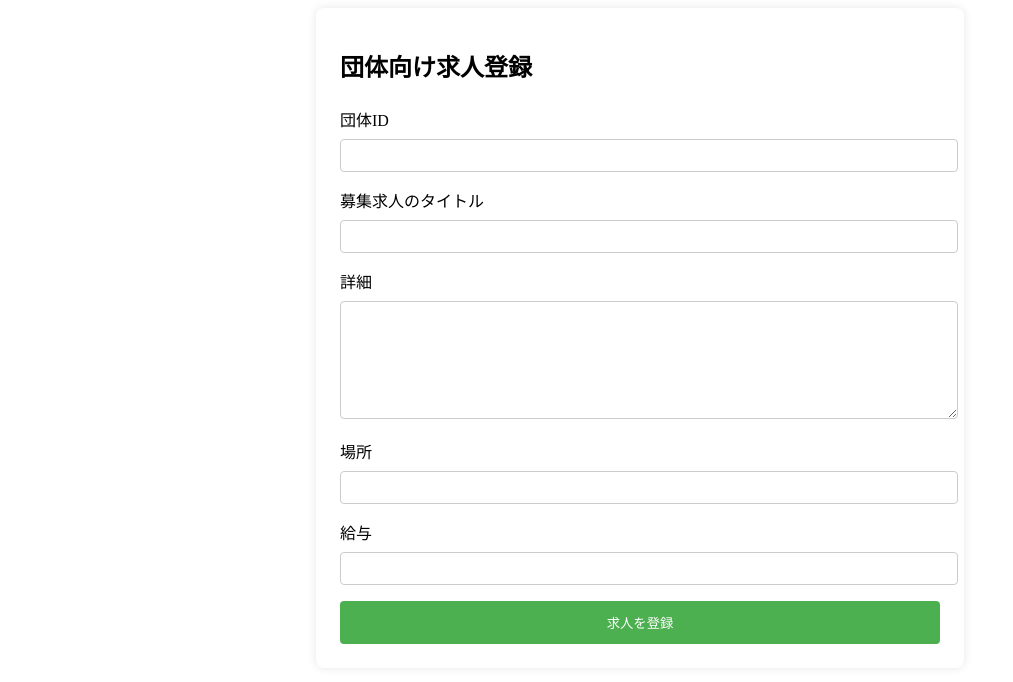
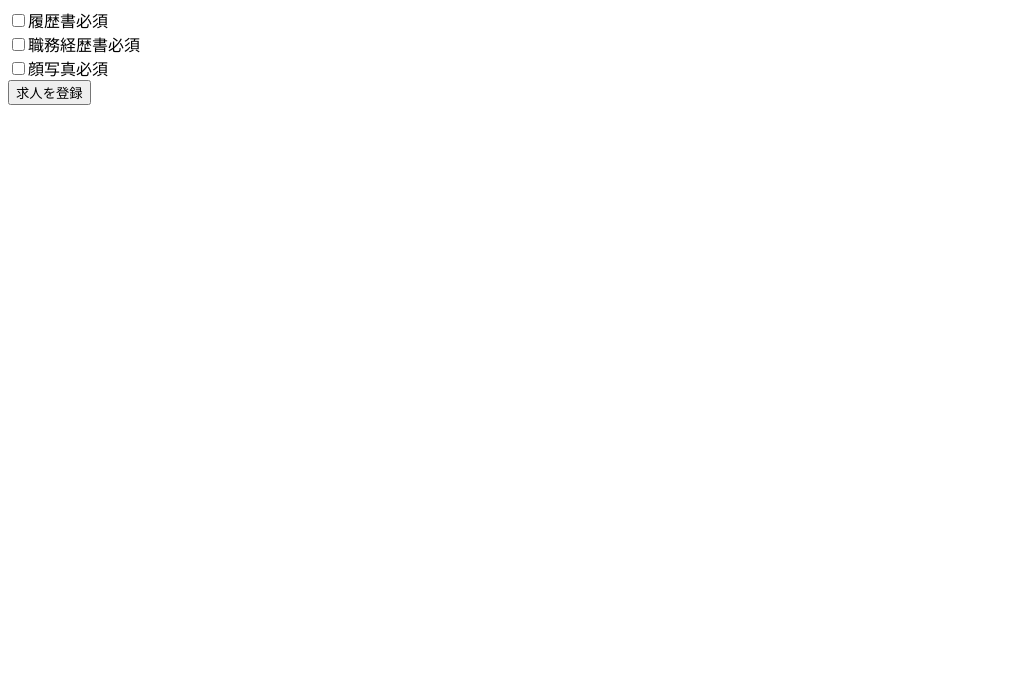
Before and after one commit to Yuka-Matsumoto/NENRIN, a Next.js app in the folder frontend/: page /jobs/register in a window 1280 px wide. Shown: the top 682 px of the page, without its empty margins (0-1013 px from the left). Built offline with nearby package versions, Linux system fonts and the light colour scheme.

Commit message:
🚧Creating an application form

```diff
--- a/frontend/lib/api.ts
+++ b/frontend/lib/api.ts
@@ -149,3 +149,25 @@ export const submitApplication = async (formData: FormData) => {
 
   return response.json();
 };
+
+// シニアプロフィールの情報を応募フォームに取得するAPI
+export const fetchSeniorProfileForApplication = async (userId: string) => {
+  const response = await fetch(`http://localhost:4000/api/senior-profile/${userId}`);
+  if (!response.ok) {
+    throw new Error("Failed to fetch senior profile");
+  }
+  return response.json();
+};
+
+
+// シニアが求人に応募するとき応募情報を送信するAPI
+export const submitSeniorApplication = async (data: FormData) => {
+  const response = await fetch(`http://localhost:4000/applications`, {
+    method: "POST",
+    body: data,
+  });
+  if (!response.ok) {
+    throw new Error("Failed to submit application");
+  }
+  return response.json();
+};
--- a/frontend/src/app/jobs/register/page.tsx
+++ b/frontend/src/app/jobs/register/page.tsx
@@ -1,4 +1,3 @@
-// frontend/src/app/jobs/register/page.tsx
 "use client";
 
 import { useState } from "react";
@@ -6,222 +5,62 @@ import { fetchJobPosting } from "../../../../lib/api";
 
 export default function JobPostingForm() {
   const [formData, setFormData] = useState({
-    union_profile_id: "", // union_profile_id を追加
-    title: "",
-    description: "",
-    location: "",
-    salary: "", // salary の型は string
-  });
-  const [status, setStatus] = useState<
-    "idle" | "loading" | "success" | "error"
-  >("idle");
-  const [message, setMessage] = useState("");
-
-  const handleChange = (
-    e: React.ChangeEvent<HTMLInputElement | HTMLTextAreaElement>
-  ) => {
-    const { name, value } = e.target;
-    setFormData((prev) => ({ ...prev, [name]: value }));
-  };
-
-  const handleSubmit = async (e: React.FormEvent) => {
-    e.preventDefault();
-    setStatus("loading");
-
-    try {
-      // API関数を呼び出して求人を登録
-      await fetchJobPosting(formData);
-      setStatus("success");
-      setMessage("求人が正常に登録されました");
-      setFormData({
     union_profile_id: "",
     title: "",
     description: "",
     location: "",
     salary: "",
+    requireResume: false,
+    requireWorkHistory: false,
+    requirePhoto: false,
   });
-    } catch (error) {
-      setStatus("error");
-      setMessage("エラーが発生しました。もう一度お試しください。");
-    }
+
+  const handleChange = (e) => {
+    const { name, value, type, checked } = e.target;
+    setFormData((prev) => ({
+      ...prev,
+      [name]: type === "checkbox" ? checked : value,
+    }));
+  };
+
+  const handleSubmit = async (e) => {
+    e.preventDefault();
+    await fetchJobPosting(formData);
+    alert("求人が正常に登録されました");
   };
 
   return (
-    <div
-      style={{
-        maxWidth: "600px",
-        margin: "0 auto",
-        padding: "24px",
-        backgroundColor: "white",
-        borderRadius: "8px",
-        boxShadow: "0 0 10px rgba(0, 0, 0, 0.1)",
-      }}
-    >
-      <h1
-        style={{ fontSize: "24px", fontWeight: "bold", marginBottom: "24px" }}
-      >
-        団体向け求人登録
-      </h1>
-      <form
-        onSubmit={handleSubmit}
-        style={{ display: "flex", flexDirection: "column", gap: "16px" }}
-      >
+    <form onSubmit={handleSubmit}>
+      {/* 既存のフィールド */}
       <div>
-          <label
-            htmlFor="union_profile_id"
-            style={{ display: "block", marginBottom: "8px" }}
-          >
-            団体ID
-          </label>
         <input
-            id="union_profile_id"
-            name="union_profile_id"
-            value={formData.union_profile_id}
+          type="checkbox"
+          name="requireResume"
+          checked={formData.requireResume}
           onChange={handleChange}
-            required
-            style={{
-              width: "100%",
-              padding: "8px",
-              borderRadius: "4px",
-              border: "1px solid #ccc",
-            }}
         />
+        <label>履歴書必須</label>
       </div>
       <div>
-          <label
-            htmlFor="title"
-            style={{ display: "block", marginBottom: "8px" }}
-          >
-            募集求人のタイトル
-          </label>
         <input
-            id="title"
-            name="title"
-            value={formData.title}
+          type="checkbox"
+          name="requireWorkHistory"
+          checked={formData.requireWorkHistory}
           onChange={handleChange}
-            required
-            style={{
-              width: "100%",
-              padding: "8px",
-              borderRadius: "4px",
-              border: "1px solid #ccc",
-            }}
         />
+        <label>職務経歴書必須</label>
       </div>
       <div>
-          <label
-            htmlFor="description"
-            style={{ display: "block", marginBottom: "8px" }}
-          >
-            詳細
-          </label>
-          <textarea
-            id="description"
-            name="description"
-            value={formData.description}
+        <input
+          type="checkbox"
+          name="requirePhoto"
+          checked={formData.requirePhoto}
           onChange={handleChange}
-            required
-            style={{
-              width: "100%",
-              padding: "8px",
-              borderRadius: "4px",
-              border: "1px solid #ccc",
-              minHeight: "100px",
-            }}
         />
+        <label>顔写真必須</label>
       </div>
-        <div>
-          <label
-            htmlFor="location"
-            style={{ display: "block", marginBottom: "8px" }}
-          >
-            場所
-          </label>
-          <input
-            id="location"
-            name="location"
-            value={formData.location}
-            onChange={handleChange}
-            required
-            style={{
-              width: "100%",
-              padding: "8px",
-              borderRadius: "4px",
-              border: "1px solid #ccc",
-            }}
-          />
-        </div>
-        <div>
-          <label
-            htmlFor="salary"
-            style={{ display: "block", marginBottom: "8px" }}
-          >
-            給与
-          </label>
-          <input
-            id="salary"
-            name="salary"
-            type="number" // salary を数値入力に変更
-            value={formData.salary}
-            onChange={handleChange}
-            required
-            style={{
-              width: "100%",
-              padding: "8px",
-              borderRadius: "4px",
-              border: "1px solid #ccc",
-            }}
-          />
-        </div>
-        <button
-          type="submit"
-          disabled={status === "loading"}
-          style={{
-            padding: "12px",
-            backgroundColor: "#4caf50",
-            color: "white",
-            borderRadius: "4px",
-            border: "none",
-            cursor: "pointer",
-          }}
-        >
-          {status === "loading" ? "送信中..." : "求人を登録"}
-        </button>
+
+      <button type="submit">求人を登録</button>
     </form>
-
-      {status === "success" && (
-        <div
-          style={{
-            marginTop: "16px",
-            padding: "12px",
-            backgroundColor: "#d4edda",
-            color: "#155724",
-            borderRadius: "4px",
-            display: "flex",
-            alignItems: "center",
-          }}
-        >
-          <strong>成功</strong>
-          <p>{message}</p>
-        </div>
-      )}
-
-      {status === "error" && (
-        <div
-          style={{
-            marginTop: "16px",
-            padding: "12px",
-            backgroundColor: "#f8d7da",
-            color: "#721c24",
-            borderRadius: "4px",
-            display: "flex",
-            alignItems: "center",
-          }}
-        >
-          <strong>エラー</strong>
-          <p>{message}</p>
-        </div>
-      )}
-    </div>
   );
 }
--- a/frontend/src/app/senior-applications/page.tsx
+++ b/frontend/src/app/senior-applications/page.tsx
@@ -1,12 +1,11 @@
 // src/app/senior-applications/[id]/page.tsx
 'use client';
 
-import { useRouter } from 'next/router';
+import { useParams } from 'next/navigation';
 import SeniorApplicationForm from '../../../components/Jobs/SeniorApplicationForm';
 
 const Page = () => {
-  const router = useRouter();
-  const { id: jobId } = router.query;  // URLパラメータから jobId を取得
+  const { id: jobId } = useParams(); // useParamsでURLパラメータからjobIdを取得
 
   return (
     <div>
```
Also changed, not shown: frontend/src/app/jobs/[id]/page.tsx (+34 -11 lines), frontend/src/app/senior-applications/[id]/page.tsx (+64 -103 lines), 2 other files (tests, documents, lock files or other folders). Lines whose indentation alone changed are shown as unchanged.
